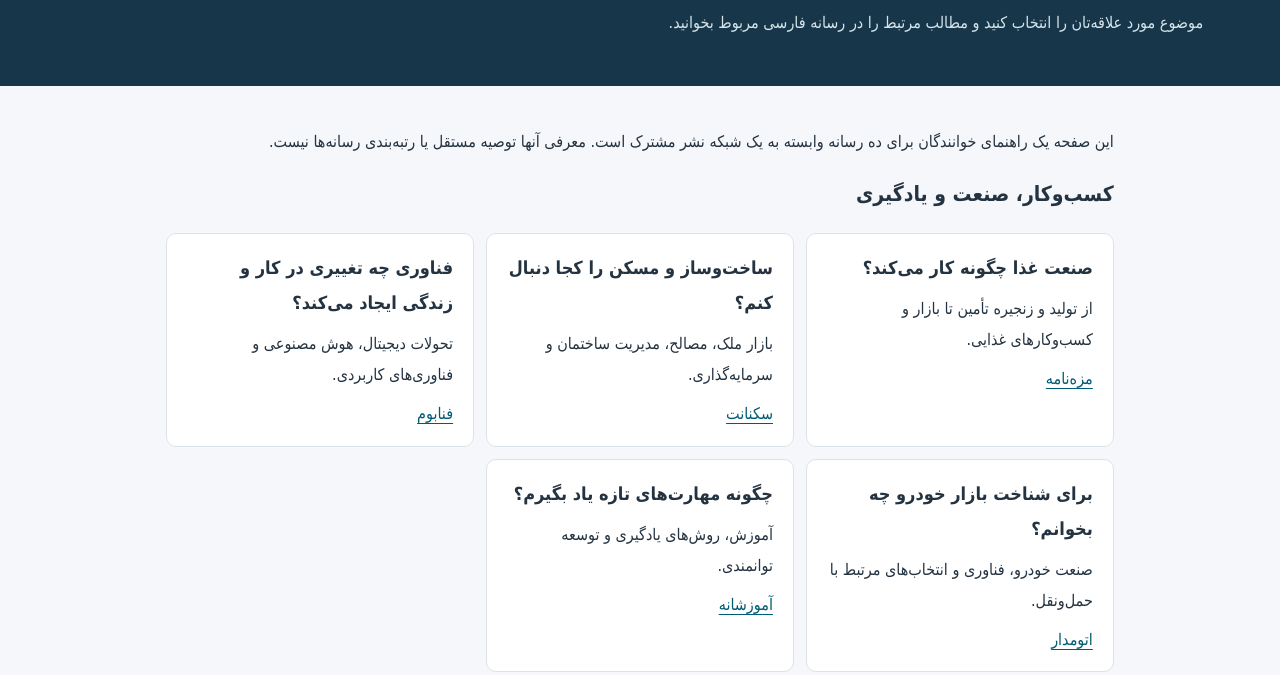
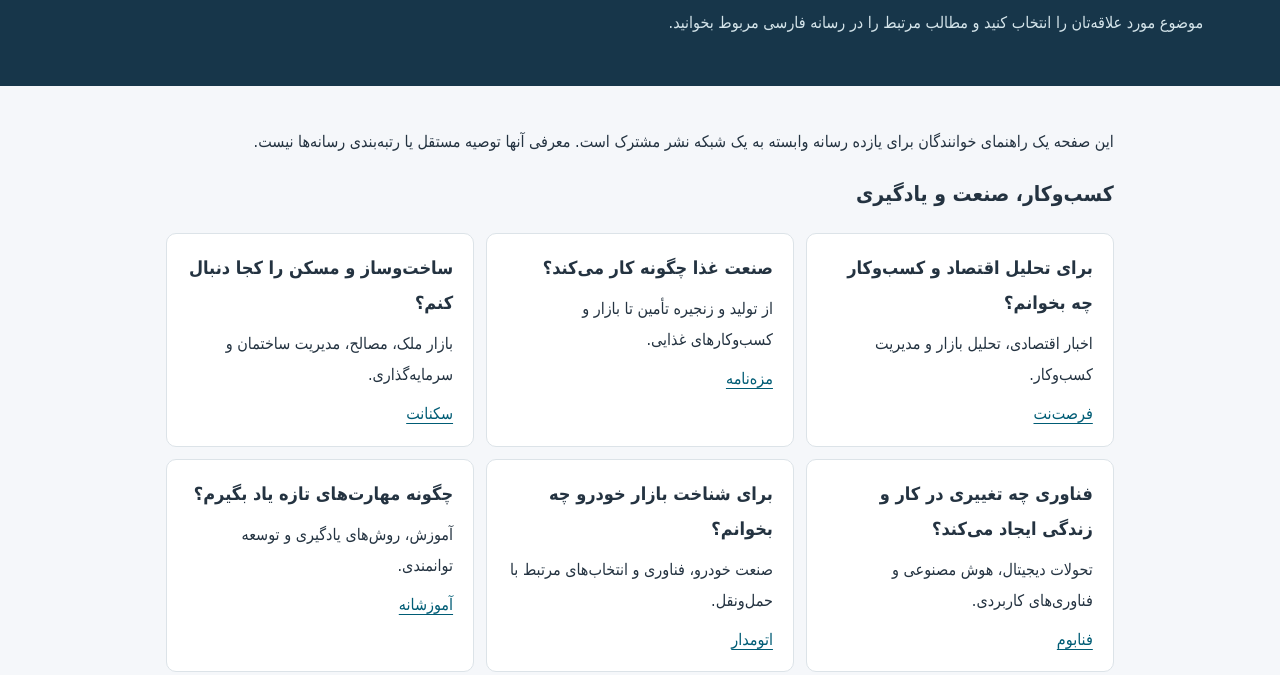
Before and after one commit to haniehkhanmohamad-star/mazehnameh-food-library, a plain HTML site: page cloudflare-site/index.html in a window 1280 px wide. Shown: the part 125-800 px from the top of the page. Drawn offline with Linux system fonts and the light colour scheme.

Commit message:
Add affiliated economic publication ForsatNet to reader guide

```diff
--- a/cloudflare-site/index.html
+++ b/cloudflare-site/index.html
@@ -1,8 +1,9 @@
 <!doctype html>
 <html lang="fa" dir="rtl">
-<head><meta charset="utf-8"><meta name="viewport" content="width=device-width,initial-scale=1"><meta name="robots" content="index,follow"><title>راهنمای انتخاب رسانه تخصصی بر اساس نیاز خواننده</title><meta name="description" content="مسیر دسترسی به ده رسانه فارسی در حوزه‌های اقتصاد، فناوری، زندگی و آموزش."><style>
+<head><meta charset="utf-8"><meta name="viewport" content="width=device-width,initial-scale=1"><meta name="robots" content="index,follow"><title>راهنمای انتخاب رسانه تخصصی بر اساس نیاز خواننده</title><meta name="description" content="مسیر دسترسی به یازده رسانه فارسی در حوزه‌های اقتصاد، فناوری، زندگی و آموزش."><style>
 *{box-sizing:border-box}body{margin:0;background:#f5f7fa;color:#243341;font:16px/1.95 Tahoma,Arial,sans-serif}header{background:#17364a;color:white;padding:3rem 6vw}header h1{font-size:clamp(23px,4vw,38px);margin:0}header p{margin:.6rem 0 0;color:#d4e4ea}main{max-width:1050px;padding:1.5rem 4vw 3rem;margin:auto}h2{font-size:21px}.grid{display:grid;grid-template-columns:repeat(auto-fit,minmax(250px,1fr));gap:12px}article{padding:1rem 1.25rem;border:1px solid #dce3e8;border-radius:10px;background:white}article h3{margin:0;font-size:18px}article p{margin:.5rem 0}a{color:#005c75;text-underline-offset:4px}footer{background:#e8edf1;padding:1.2rem;text-align:center;font-size:14px}
-</style></head><body><header><h1>از پرسش تا رسانه تخصصی</h1><p>موضوع مورد علاقه‌تان را انتخاب کنید و مطالب مرتبط را در رسانه فارسی مربوط بخوانید.</p></header><main><p>این صفحه یک راهنمای خوانندگان برای ده رسانه وابسته به یک شبکه نشر مشترک است. معرفی آنها توصیه مستقل یا رتبه‌بندی رسانه‌ها نیست.</p><h2>کسب‌وکار، صنعت و یادگیری</h2><div class="grid">
+</style></head><body><header><h1>از پرسش تا رسانه تخصصی</h1><p>موضوع مورد علاقه‌تان را انتخاب کنید و مطالب مرتبط را در رسانه فارسی مربوط بخوانید.</p></header><main><p>این صفحه یک راهنمای خوانندگان برای یازده رسانه وابسته به یک شبکه نشر مشترک است. معرفی آنها توصیه مستقل یا رتبه‌بندی رسانه‌ها نیست.</p><h2>کسب‌وکار، صنعت و یادگیری</h2><div class="grid">
+<article><h3>برای تحلیل اقتصاد و کسب‌وکار چه بخوانم؟</h3><p>اخبار اقتصادی، تحلیل بازار و مدیریت کسب‌وکار.</p><a href="https://forsatnet.ir/">فرصت‌نت</a></article>
 <article><h3>صنعت غذا چگونه کار می‌کند؟</h3><p>از تولید و زنجیره تأمین تا بازار و کسب‌وکارهای غذایی.</p><a href="https://mazehnameh.ir/">مزه‌نامه</a></article>
 <article><h3>ساخت‌وساز و مسکن را کجا دنبال کنم؟</h3><p>بازار ملک، مصالح، مدیریت ساختمان و سرمایه‌گذاری.</p><a href="https://soknanet.ir/">سکنانت</a></article>
 <article><h3>فناوری چه تغییری در کار و زندگی ایجاد می‌کند؟</h3><p>تحولات دیجیتال، هوش مصنوعی و فناوری‌های کاربردی.</p><a href="https://fanaboom.ir/">فنابوم</a></article>
```
